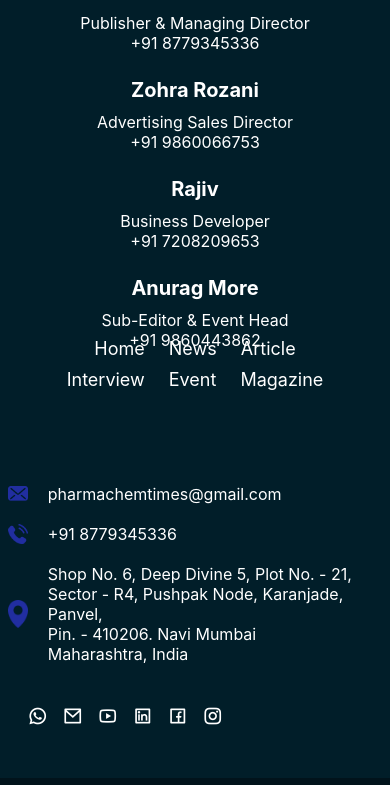
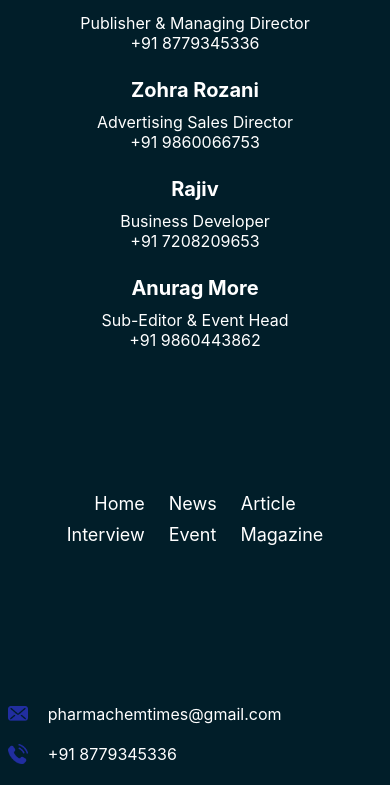
Before and after one commit to Dakshet/DeployPharmaChemTimes, a React (Create React App) app in the folder frontend/: page / in a window 390 px wide. Shown: the part 1158-1943 px from the top of the page. Built offline with nearby package versions, Linux system fonts and the light colour scheme; no server answers.

Commit message:
Here we update number for css.

```diff
--- a/frontend/src/Components/Footer.css
+++ b/frontend/src/Components/Footer.css
@@ -194,11 +194,11 @@
 
     .footerOneInner,
     .footerOneInnerMenuList {
-        height: 240px;
+        height: 330px;
         width: 80vw;
         flex-wrap: wrap;
         /* background-color: black; */
-        margin-bottom: 60px;
+        margin-bottom: 80px;
     }
 
     .footerOneInnerx {
@@ -215,6 +215,7 @@
         display: block;
         width: 270px;
         /* background-color: red; */
+        /* margin-bottom: 30px; */
     }
 }
 
```
